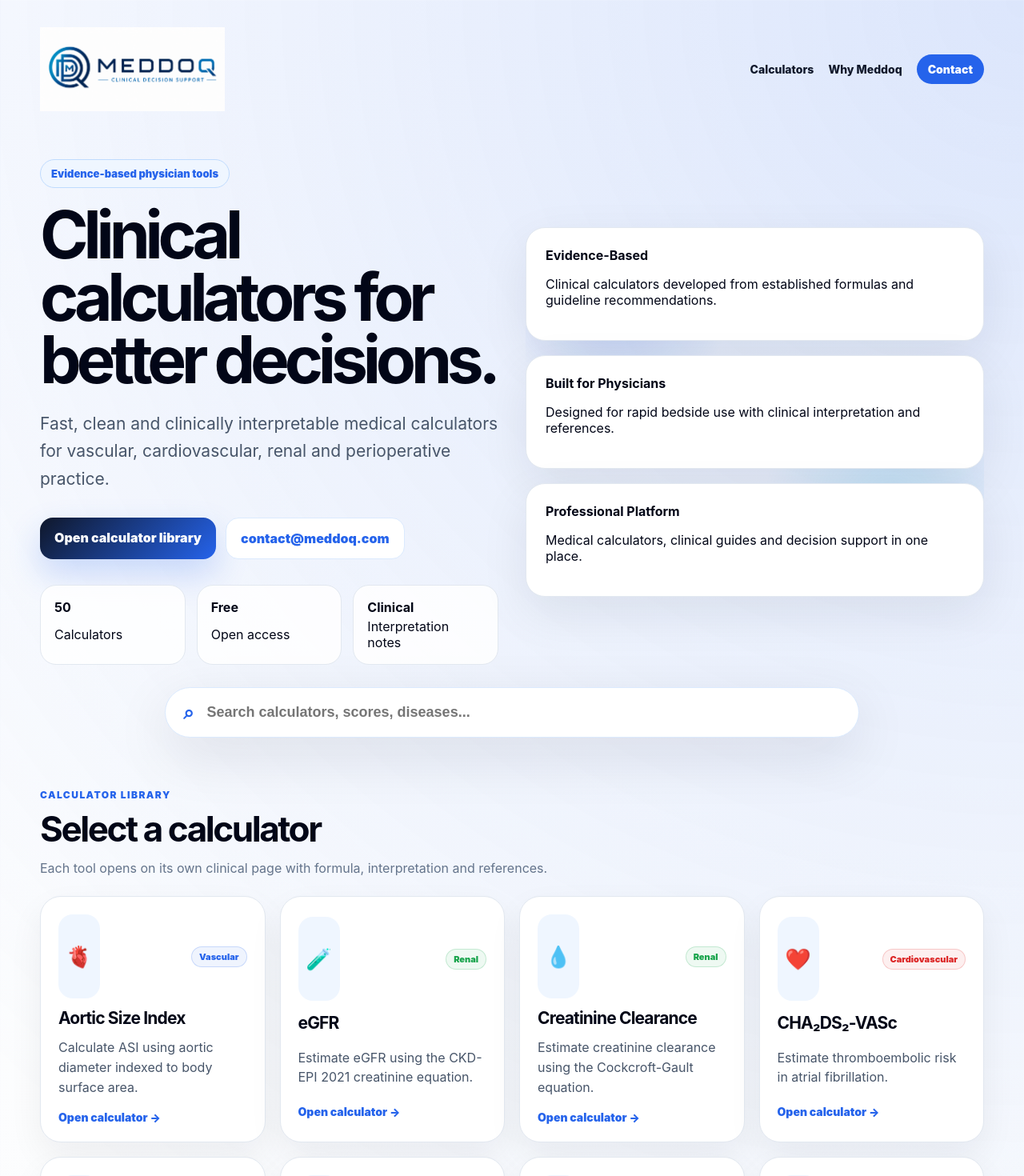
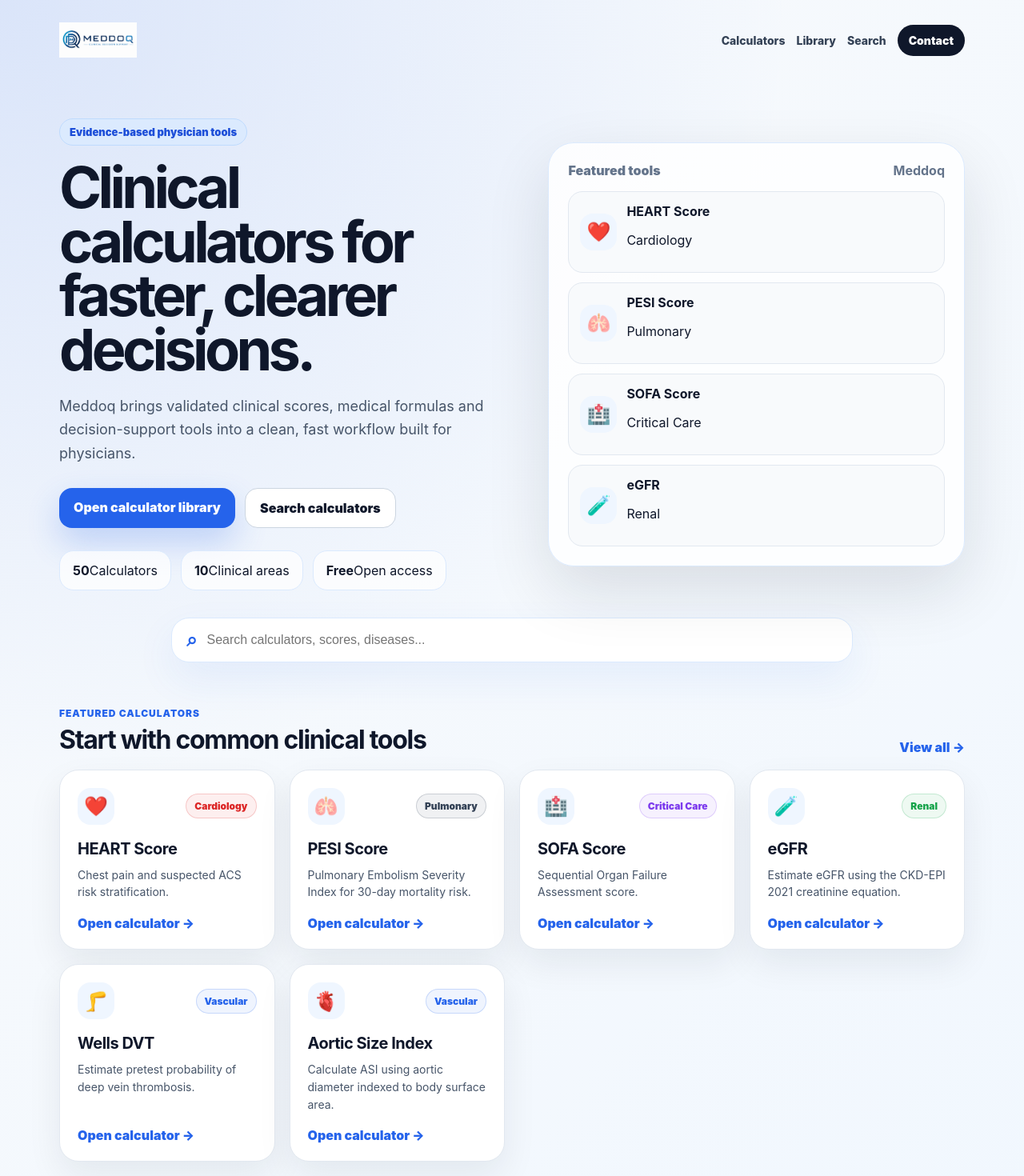
Before and after one commit to brsbyrm/meddoq, a Next.js app: page / in a window 1280 px wide. Shown: the top 1470 px of the page at 80% size. Built offline with nearby package versions, Linux system fonts and the light colour scheme.

Commit message:
Improve homepage visibility and data-driven sections

```diff
--- a/app/page.js
+++ b/app/page.js
@@ -7,13 +7,22 @@ const categoryColors = {
   Vascular: "#2563eb",
   Renal: "#16a34a",
   Cardiovascular: "#dc2626",
+  Cardiology: "#dc2626",
   General: "#7c3aed",
   Perioperative: "#ea580c",
-  Cardiology: "#dc2626",
   Pulmonology: "#0891b2",
   "Pulmonary Embolism": "#0891b2",
   "Critical Care": "#7c3aed",
 };
+
+const featuredIds = [
+  "heart-score",
+  "pesi-score",
+  "sofa-score",
+  "egfr",
+  "wells-dvt",
+  "aortic-size-index",
+];
 
 export default function Home() {
   const [query, setQuery] = useState("");
@@ -30,6 +39,25 @@ export default function Home() {
     );
   }, [query]);
 
+  const featuredCalculators = useMemo(() => {
+    return featuredIds
+      .map((id) => calculators.find((item) => item.id === id))
+      .filter(Boolean);
+  }, []);
+
+  const recentCalculators = useMemo(() => calculators.slice(-6).reverse(), []);
+
+  const categoryStats = useMemo(() => {
+    const counts = calculators.reduce((acc, item) => {
+      acc[item.category] = (acc[item.category] || 0) + 1;
+      return acc;
+    }, {});
+
+    return Object.entries(counts)
+      .map(([category, count]) => ({ category, count }))
+      .sort((a, b) => b.count - a.count);
+  }, []);
+
   return (
     <main style={styles.page}>
       <header style={styles.header}>
@@ -39,7 +67,8 @@ export default function Home() {
 
         <nav style={styles.nav}>
           <a href="#calculators" style={styles.navLink}>Calculators</a>
-          <a href="#why" style={styles.navLink}>Why Meddoq</a>
+          <a href="/calculators" style={styles.navLink}>Library</a>
+          <a href="/search" style={styles.navLink}>Search</a>
           <a href="mailto:contact@meddoq.com" style={styles.contactButton}>Contact</a>
         </nav>
       </header>
@@ -48,16 +77,16 @@ export default function Home() {
         <div style={styles.heroLeft}>
           <div style={styles.badge}>Evidence-based physician tools</div>
           <h1 style={styles.heroTitle}>
-            Clinical calculators for better decisions.
+            Clinical calculators for faster, clearer decisions.
           </h1>
           <p style={styles.heroText}>
-            Fast, clean and clinically interpretable medical calculators for vascular,
-            cardiovascular, renal and perioperative practice.
+            Meddoq brings validated clinical scores, medical formulas and decision-support tools
+            into a clean, fast workflow built for physicians.
           </p>
 
           <div style={styles.heroActions}>
-            <a href="#calculators" style={styles.primaryButton}>Open calculator library</a>
-            <a href="mailto:contact@meddoq.com" style={styles.secondaryButton}>contact@meddoq.com</a>
+            <a href="/calculators" style={styles.primaryButton}>Open calculator library</a>
+            <a href="/search" style={styles.secondaryButton}>Search calculators</a>
           </div>
 
           <div style={styles.heroStats}>
@@ -66,36 +95,34 @@ export default function Home() {
               <span>Calculators</span>
             </div>
             <div style={styles.statItem}>
+              <strong>{categoryStats.length}</strong>
+              <span>Clinical areas</span>
+            </div>
+            <div style={styles.statItem}>
               <strong>Free</strong>
               <span>Open access</span>
-            </div>
-            <div style={styles.statItem}>
-              <strong>Clinical</strong>
-              <span>Interpretation notes</span>
             </div>
           </div>
         </div>
 
         <div style={styles.heroVisual}>
-          <div style={styles.trustPanel}>
-            <div style={styles.trustCard}>
-              <strong>Evidence-Based</strong>
-              <p>Clinical calculators developed from established formulas and guideline recommendations.</p>
+          <div style={styles.heroPanel}>
+            <div style={styles.heroPanelTop}>
+              <span>Featured tools</span>
+              <strong>Meddoq</strong>
             </div>
-            <div style={styles.trustCard}>
-              <strong>Built for Physicians</strong>
-              <p>Designed for rapid bedside use with clinical interpretation and references.</p>
-            </div>
-            <div style={styles.trustCard}>
-              <strong>Professional Platform</strong>
-              <p>Medical calculators, clinical guides and decision support in one place.</p>
+            <div style={styles.featuredMiniList}>
+              {featuredCalculators.slice(0, 4).map((item) => (
+                <a key={item.id} href={item.href} style={styles.featuredMiniItem}>
+                  <span style={styles.miniIcon}>{item.icon}</span>
+                  <div>
+                    <strong>{item.name}</strong>
+                    <p>{item.category}</p>
+                  </div>
+                </a>
+              ))}
             </div>
           </div>
-          {filteredCalculators.length === 0 && (
-            <div style={styles.noResults}>
-              No calculator found. Try eGFR, DVT, BMI, aortic or CHA₂DS₂-VASc.
-            </div>
-          )}
         </div>
       </section>
 
@@ -111,40 +138,70 @@ export default function Home() {
         </div>
       </section>
 
+      <section style={styles.section}>
+        <div style={styles.sectionTop}>
+          <div>
+            <p style={styles.kicker}>Featured calculators</p>
+            <h2 style={styles.sectionTitle}>Start with common clinical tools</h2>
+          </div>
+          <a href="/calculators" style={styles.sectionLink}>View all →</a>
+        </div>
+
+        <div style={styles.calculatorGrid}>
+          {featuredCalculators.map((item) => (
+            <CalculatorCard key={item.id} item={item} />
+          ))}
+        </div>
+      </section>
+
+      <section style={styles.section}>
+        <div style={styles.sectionTop}>
+          <div>
+            <p style={styles.kicker}>Clinical areas</p>
+            <h2 style={styles.sectionTitle}>Browse by specialty</h2>
+          </div>
+        </div>
+
+        <div style={styles.categoryGrid}>
+          {categoryStats.map((item) => (
+            <a
+              key={item.category}
+              href={`/calculators?category=${encodeURIComponent(item.category)}`}
+              style={{
+                ...styles.categoryCard,
+                borderColor: `${categoryColors[item.category] || "#334155"}33`,
+              }}
+            >
+              <strong style={{ color: categoryColors[item.category] || "#334155" }}>
+                {item.category}
+              </strong>
+              <span>{item.count} calculators</span>
+            </a>
+          ))}
+        </div>
+      </section>
+
       <section id="calculators" style={styles.section}>
         <div style={styles.sectionTop}>
           <div>
-            <p style={styles.kicker}>Calculator library</p>
-            <h2 style={styles.sectionTitle}>Select a calculator</h2>
-            <p style={styles.sectionText}>
-              Each tool opens on its own clinical page with formula, interpretation and references.
-            </p>
+            <p style={styles.kicker}>{query ? "Search results" : "Recently added"}</p>
+            <h2 style={styles.sectionTitle}>
+              {query ? `${filteredCalculators.length} matching calculators` : "Newest calculators"}
+            </h2>
           </div>
         </div>
 
         <div style={styles.calculatorGrid}>
-          {filteredCalculators.map((item) => (
-            <a key={item.id} href={item.href} style={styles.card}>
-              <div style={styles.cardTop}>
-                <div style={styles.iconBubble}>{item.icon}</div>
-                <span
-                  style={{
-                    ...styles.categoryBadge,
-                    color: categoryColors[item.category] || "#334155",
-                    background: `${categoryColors[item.category] || "#334155"}12`,
-                    borderColor: `${categoryColors[item.category] || "#334155"}33`,
-                  }}
-                >
-                  {item.category}
-                </span>
-              </div>
-
-              <h3 style={styles.cardTitle}>{item.name}</h3>
-              <p style={styles.cardText}>{item.description}</p>
-              <div style={styles.cardAction}>Open calculator →</div>
-            </a>
+          {(query ? filteredCalculators : recentCalculators).map((item) => (
+            <CalculatorCard key={item.id} item={item} />
           ))}
         </div>
+
+        {query && filteredCalculators.length === 0 && (
+          <div style={styles.noResults}>
+            No calculator found. Try eGFR, HEART, SOFA, DVT, BMI or aortic.
+          </div>
+        )}
       </section>
 
       <section id="why" style={styles.whyBox}>
@@ -171,6 +228,11 @@ export default function Home() {
           <strong>Meddoq</strong>
           <p>Clinical decision support for physicians.</p>
         </div>
+        <div style={styles.footerLinks}>
+          <a href="/calculators">Calculator Library</a>
+          <a href="/search">Search</a>
+          <a href="/faq">FAQ</a>
+        </div>
         <div style={styles.footerEmail}>contact@meddoq.com</div>
         <div>© {new Date().getFullYear()} Meddoq</div>
       </footer>
@@ -178,153 +240,87 @@ export default function Home() {
   );
 }
 
+function CalculatorCard({ item }) {
+  const color = categoryColors[item.category] || "#334155";
+
+  return (
+    <a href={item.href} style={styles.card}>
+      <div style={styles.cardTop}>
+        <div style={styles.iconBubble}>{item.icon}</div>
+        <span
+          style={{
+            ...styles.categoryBadge,
+            color,
+            background: `${color}12`,
+            borderColor: `${color}33`,
+          }}
+        >
+          {item.category}
+        </span>
+      </div>
+
+      <h3 style={styles.cardTitle}>{item.name}</h3>
+      <p style={styles.cardText}>{item.description}</p>
+      <div style={styles.cardAction}>Open calculator →</div>
+    </a>
+  );
+}
+
 const styles = {
-  searchSection: {
-    maxWidth: 900,
-    margin: "28px auto 0",
-    padding: "0 16px",
-  },
-  searchBox: {
-    display: "flex",
-    alignItems: "center",
-    gap: 14,
-    background: "#ffffff",
-    border: "1px solid #dbeafe",
-    borderRadius: 999,
-    padding: "16px 22px",
-    boxShadow: "0 22px 70px rgba(15,23,42,0.10)",
-  },
-  searchIcon: {
-    fontSize: 24,
-    color: "#2563eb",
-    fontWeight: 900,
-  },
-  searchInput: {
-    width: "100%",
-    border: "none",
-    outline: "none",
-    fontSize: 18,
-    fontWeight: 700,
-    color: "#0f172a",
-    background: "transparent",
-  },
-  noResults: {
-    gridColumn: "1 / -1",
-    background: "#fff7ed",
-    border: "1px solid #fed7aa",
-    color: "#9a3412",
-    borderRadius: 18,
-    padding: 20,
-    fontWeight: 800,
-  },
-
-  trustPanel: {
-    display: "grid",
-    gap: 18,
-  },
-  trustCard: {
-    background: "#ffffff",
-    border: "1px solid #e2e8f0",
-    borderRadius: 24,
-    padding: 24,
-    boxShadow: "0 20px 60px rgba(15,23,42,.08)",
-  },
-
   page: {
     minHeight: "100vh",
+    background:
+      "radial-gradient(circle at top left, rgba(37,99,235,0.14), transparent 32%), linear-gradient(135deg, #f8fafc 0%, #eef6ff 100%)",
+    color: "#0f172a",
     fontFamily:
       'Inter, ui-sans-serif, system-ui, -apple-system, BlinkMacSystemFont, "Segoe UI", sans-serif',
-    background:
-      "radial-gradient(circle at top right, rgba(37,99,235,0.16), transparent 32%), linear-gradient(180deg, #ffffff 0%, #f8fafc 55%, #eef6ff 100%)",
-    color: "#020617",
-    padding: "20px",
   },
   header: {
     maxWidth: 1180,
     margin: "0 auto",
+    padding: "28px 24px 12px",
     display: "flex",
     alignItems: "center",
     justifyContent: "space-between",
     gap: 18,
-    padding: "14px 0",
   },
   brand: {
-    display: "flex",
+    display: "inline-flex",
     alignItems: "center",
-    gap: 12,
     textDecoration: "none",
-    color: "#020617",
   },
-  logoIcon: {
-    height: 72,
-    width: 72,
-    display: "block",
-    objectFit: "contain",
-  },
-  logoWord: {
-    fontSize: 34,
-    fontWeight: 950,
-    letterSpacing: "-0.04em",
-    color: "#0f172a",
-  },
-
   logoImage: {
-    height: 105,
+    height: 44,
     width: "auto",
     display: "block",
-  },
-
-  logoMark: {
-    width: 42,
-    height: 105,
-    borderRadius: 14,
-    display: "grid",
-    placeItems: "center",
-    color: "white",
-    background: "linear-gradient(135deg, #2563eb, #0f172a)",
-    fontSize: 30,
-    fontWeight: 900,
-  },
-  logoText: {
-    fontSize: 25,
-    fontWeight: 950,
-    letterSpacing: "-0.05em",
-  },
-  logoSubtext: {
-    color: "#64748b",
-    textTransform: "uppercase",
-    letterSpacing: "0.12em",
-    fontSize: 11,
-    fontWeight: 800,
   },
   nav: {
     display: "flex",
     alignItems: "center",
-    gap: 18,
+    gap: 14,
     flexWrap: "wrap",
     justifyContent: "flex-end",
   },
   navLink: {
-    color: "#0f172a",
+    color: "#334155",
     textDecoration: "none",
     fontWeight: 800,
-    fontSize: 14,
   },
   contactButton: {
-    color: "white",
-    background: "#2563eb",
+    background: "#0f172a",
+    color: "#ffffff",
     textDecoration: "none",
+    padding: "11px 14px",
+    borderRadius: 999,
     fontWeight: 900,
-    fontSize: 14,
-    padding: "10px 14px",
-    borderRadius: 999,
   },
   hero: {
     maxWidth: 1180,
-    margin: "46px auto 0",
+    margin: "0 auto",
+    padding: "64px 24px 34px",
     display: "grid",
-    gridTemplateColumns: "repeat(auto-fit, minmax(min(100%, 360px), 1fr))",
-    gap: 34,
+    gridTemplateColumns: "minmax(0, 1.05fr) minmax(320px, 0.95fr)",
+    gap: 36,
     alignItems: "center",
   },
   heroLeft: {
@@ -332,231 +328,289 @@ const styles = {
   },
   badge: {
     display: "inline-flex",
-    color: "#2563eb",
-    background: "#eff6ff",
+    background: "#dbeafe",
+    color: "#1d4ed8",
     border: "1px solid #bfdbfe",
     borderRadius: 999,
-    padding: "9px 13px",
+    padding: "8px 12px",
     fontSize: 13,
     fontWeight: 900,
-    marginBottom: 20,
+    marginBottom: 18,
   },
   heroTitle: {
     margin: 0,
-    maxWidth: 720,
-    fontSize: "clamp(42px, 7vw, 82px)",
-    lineHeight: 0.95,
-    letterSpacing: "-0.075em",
+    fontSize: "clamp(42px, 6vw, 72px)",
+    lineHeight: 0.94,
+    letterSpacing: "-0.065em",
   },
   heroText: {
-    maxWidth: 650,
-    margin: "24px 0 0",
+    margin: "22px 0 0",
+    maxWidth: 680,
     color: "#475569",
-    fontSize: "clamp(17px, 2vw, 21px)",
+    fontSize: 18,
     lineHeight: 1.65,
   },
   heroActions: {
-    marginTop: 30,
     display: "flex",
     gap: 12,
     flexWrap: "wrap",
+    marginTop: 28,
   },
   primaryButton: {
-    background: "linear-gradient(135deg, #0f172a, #2563eb)",
-    color: "white",
+    background: "#2563eb",
+    color: "#ffffff",
     textDecoration: "none",
-    padding: "15px 18px",
+    padding: "14px 18px",
     borderRadius: 16,
-    fontWeight: 950,
-    boxShadow: "0 18px 40px rgba(37,99,235,0.22)",
+    fontWeight: 900,
+    boxShadow: "0 18px 40px rgba(37, 99, 235, 0.24)",
   },
   secondaryButton: {
-    background: "white",
-    color: "#2563eb",
+    background: "#ffffff",
+    color: "#0f172a",
     textDecoration: "none",
-    padding: "15px 18px",
+    padding: "14px 18px",
     borderRadius: 16,
     fontWeight: 900,
-    border: "1px solid #dbeafe",
-    userSelect: "all",
+    border: "1px solid #cbd5e1",
   },
   heroStats: {
-    display: "grid",
-    gridTemplateColumns: "repeat(auto-fit, minmax(min(100%, 150px), 1fr))",
-    gap: 14,
-    marginTop: 32,
-    maxWidth: 650,
+    display: "flex",
+    gap: 12,
+    flexWrap: "wrap",
+    marginTop: 28,
   },
   statItem: {
-    background: "rgba(255,255,255,0.86)",
-    border: "1px solid #e2e8f0",
-    borderRadius: 20,
-    padding: 17,
-    display: "grid",
-    gap: 4,
+    background: "rgba(255,255,255,0.74)",
+    border: "1px solid #dbeafe",
+    borderRadius: 18,
+    padding: "14px 16px",
+    minWidth: 120,
   },
   heroVisual: {
-    minHeight: 360,
+    minWidth: 0,
+  },
+  heroPanel: {
+    background: "rgba(255,255,255,0.86)",
+    border: "1px solid #dbeafe",
+    borderRadius: 32,
+    padding: 24,
+    boxShadow: "0 30px 80px rgba(15, 23, 42, 0.12)",
+  },
+  heroPanelTop: {
+    display: "flex",
+    justifyContent: "space-between",
+    color: "#64748b",
+    fontWeight: 900,
+    marginBottom: 16,
+  },
+  featuredMiniList: {
+    display: "grid",
+    gap: 12,
+  },
+  featuredMiniItem: {
+    display: "grid",
+    gridTemplateColumns: "46px 1fr",
+    gap: 12,
+    alignItems: "center",
+    textDecoration: "none",
+    color: "#0f172a",
+    background: "#f8fafc",
+    border: "1px solid #e2e8f0",
+    borderRadius: 18,
+    padding: 14,
+  },
+  miniIcon: {
+    width: 46,
+    height: 46,
+    borderRadius: 16,
     display: "grid",
     placeItems: "center",
-    background:
-      "radial-gradient(circle at 20% 20%, rgba(37,99,235,0.18), transparent 24%), radial-gradient(circle at 80% 75%, rgba(14,165,233,0.16), transparent 28%)",
-    borderRadius: 36,
+    background: "#eff6ff",
+    fontSize: 24,
   },
-  visualCard: {
-    width: "min(100%, 320px)",
-    aspectRatio: "1 / 1",
-    borderRadius: 32,
-    background: "rgba(255,255,255,0.92)",
+  searchSection: {
+    maxWidth: 900,
+    margin: "0 auto 22px",
+    padding: "0 24px",
+  },
+  searchBox: {
+    display: "flex",
+    alignItems: "center",
+    gap: 12,
+    background: "#ffffff",
     border: "1px solid #dbeafe",
-    boxShadow: "0 28px 80px rgba(15,23,42,0.12)",
-    display: "grid",
-    placeItems: "center",
-    padding: 34,
+    borderRadius: 22,
+    padding: "0 18px",
+    boxShadow: "0 20px 50px rgba(37, 99, 235, 0.08)",
   },
-  calculatorIcon: {
-    fontSize: 82,
+  searchIcon: {
     color: "#2563eb",
+    fontSize: 24,
     fontWeight: 900,
   },
-  visualLine: {
-    width: "70%",
-    height: 105,
-    borderRadius: 999,
-    background: "#dbeafe",
-  },
-  visualGrid: {
-    display: "grid",
-    gridTemplateColumns: "repeat(2, 1fr)",
-    gap: 10,
-    width: "70%",
+  searchInput: {
+    width: "100%",
+    border: 0,
+    outline: 0,
+    padding: "18px 0",
+    fontSize: 16,
+    background: "transparent",
+    color: "#0f172a",
   },
   section: {
     maxWidth: 1180,
-    margin: "64px auto 0",
+    margin: "0 auto",
+    padding: "34px 24px",
   },
   sectionTop: {
     display: "flex",
     justifyContent: "space-between",
-    gap: 20,
     alignItems: "end",
-    marginBottom: 22,
+    gap: 16,
+    marginBottom: 18,
   },
   kicker: {
-    margin: "0 0 8px",
+    margin: 0,
     color: "#2563eb",
-    fontWeight: 950,
+    fontWeight: 900,
     textTransform: "uppercase",
-    letterSpacing: "0.12em",
+    letterSpacing: "0.08em",
     fontSize: 12,
   },
   sectionTitle: {
-    margin: 0,
-    fontSize: "clamp(30px, 4vw, 44px)",
-    letterSpacing: "-0.055em",
+    margin: "6px 0 0",
+    fontSize: 32,
+    letterSpacing: "-0.04em",
   },
-  sectionText: {
-    margin: "10px 0 0",
-    color: "#64748b",
-    lineHeight: 1.6,
-    fontSize: 16,
+  sectionLink: {
+    color: "#2563eb",
+    fontWeight: 900,
+    textDecoration: "none",
   },
   calculatorGrid: {
     display: "grid",
-    gridTemplateColumns: "repeat(auto-fit, minmax(min(100%, 255px), 1fr))",
+    gridTemplateColumns: "repeat(auto-fit, minmax(250px, 1fr))",
     gap: 18,
   },
   card: {
-    background: "white",
+    display: "flex",
+    flexDirection: "column",
+    minHeight: 220,
+    textDecoration: "none",
+    color: "#0f172a",
+    background: "#ffffff",
     border: "1px solid #e2e8f0",
-    borderRadius: 26,
+    borderRadius: 24,
     padding: 22,
-    textDecoration: "none",
-    color: "#020617",
-    boxShadow: "0 18px 44px rgba(15,23,42,0.06)",
-    display: "grid",
-    gap: 12,
+    boxShadow: "0 18px 44px rgba(15, 23, 42, 0.07)",
   },
   cardTop: {
     display: "flex",
-    alignItems: "center",
     justifyContent: "space-between",
     gap: 12,
+    alignItems: "center",
+    marginBottom: 18,
   },
   iconBubble: {
-    width: 52,
-    height: 105,
-    borderRadius: 18,
-    background: "#eff6ff",
+    width: 46,
+    height: 46,
+    borderRadius: 16,
     display: "grid",
     placeItems: "center",
-    fontSize: 26,
+    background: "#eff6ff",
+    fontSize: 24,
   },
   categoryBadge: {
-    border: "1px solid",
+    border: "1px solid #bfdbfe",
     borderRadius: 999,
-    padding: "5px 9px",
-    fontSize: 11,
-    fontWeight: 950,
+    padding: "7px 10px",
+    fontSize: 12,
+    fontWeight: 900,
   },
   cardTitle: {
     margin: 0,
-    fontSize: 21,
-    letterSpacing: "-0.04em",
+    fontSize: 20,
+    lineHeight: 1.2,
+    letterSpacing: "-0.025em",
   },
   cardText: {
-    margin: 0,
+    margin: "10px 0 18px",
     color: "#475569",
     lineHeight: 1.55,
+    fontSize: 14,
+    flex: 1,
   },
   cardAction: {
-    marginTop: 4,
     color: "#2563eb",
-    fontWeight: 950,
-    fontSize: 14,
+    fontWeight: 900,
+  },
+  categoryGrid: {
+    display: "grid",
+    gridTemplateColumns: "repeat(auto-fit, minmax(190px, 1fr))",
+    gap: 14,
+  },
+  categoryCard: {
+    display: "grid",
+    gap: 6,
+    textDecoration: "none",
+    background: "#ffffff",
+    border: "1px solid #e2e8f0",
+    borderRadius: 20,
+    padding: 18,
+    boxShadow: "0 14px 34px rgba(15, 23, 42, 0.05)",
+  },
+  noResults: {
+    marginTop: 18,
+    padding: 18,
+    borderRadius: 18,
+    background: "#ffffff",
+    border: "1px solid #e2e8f0",
+    color: "#64748b",
+    fontWeight: 800,
   },
   whyBox: {
     maxWidth: 1180,
-    margin: "56px auto 0",
+    margin: "20px auto 0",
+    padding: "34px 24px",
     display: "grid",
-    gridTemplateColumns: "repeat(auto-fit, minmax(min(100%, 220px), 1fr))",
+    gridTemplateColumns: "repeat(auto-fit, minmax(220px, 1fr))",
     gap: 16,
-    background: "rgba(255,255,255,0.82)",
-    border: "1px solid #dbeafe",
-    borderRadius: 28,
-    padding: 22,
   },
   whyItem: {
+    background: "#ffffff",
+    border: "1px solid #e2e8f0",
+    borderRadius: 22,
+    padding: 20,
     display: "grid",
     gap: 8,
-    color: "#475569",
-    lineHeight: 1.55,
   },
   disclaimerMini: {
+    background: "#0f172a",
+    color: "#ffffff",
+    borderRadius: 22,
+    padding: 20,
     display: "grid",
     gap: 8,
-    color: "#475569",
-    lineHeight: 1.55,
-    border: "1px solid #dbeafe",
-    borderRadius: 20,
-    padding: 16,
-    background: "#f8fafc",
   },
   footer: {
     maxWidth: 1180,
-    margin: "34px auto 0",
-    padding: "24px 0 8px",
-    borderTop: "1px solid #e2e8f0",
+    margin: "0 auto",
+    padding: "34px 24px 48px",
+    color: "#475569",
     display: "flex",
-    gap: 18,
     justifyContent: "space-between",
-    alignItems: "center",
+    gap: 20,
     flexWrap: "wrap",
-    color: "#475569",
+    borderTop: "1px solid #dbeafe",
+  },
+  footerLinks: {
+    display: "flex",
+    gap: 14,
+    flexWrap: "wrap",
   },
   footerEmail: {
-    color: "#2563eb",
     fontWeight: 900,
-    userSelect: "all",
+    color: "#0f172a",
   },
 };
```
